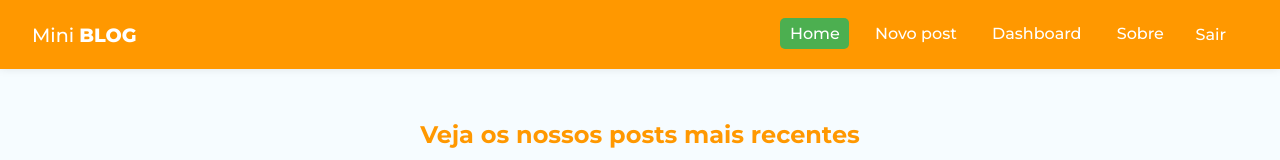
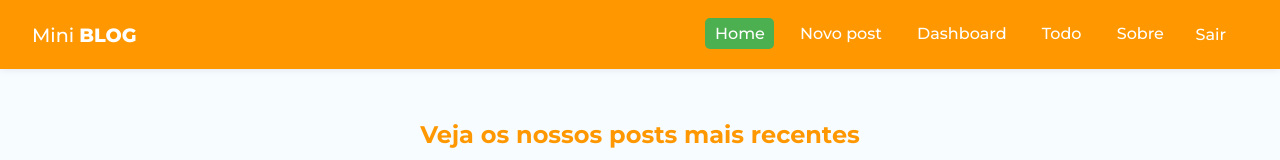
Before and after one commit to igorjosiel/React-MiniBlog, a React (Create React App) app: page / in a window 1280 px wide. Shown: the top 160 px of the page. Built offline with nearby package versions, Linux system fonts and the light colour scheme; no server answers; the database is empty; sample sign-in values are in the browser's storage.

Commit message:
Cria nova tela para a opção de Todos no sistema.

```diff
--- a/src/App.js
+++ b/src/App.js
@@ -14,6 +14,7 @@ import Login from "./pages/Login/Login";
 import Register from "./pages/Register/Register";
 import Dashboard from "./pages/Dashboard/Dashboard";
 import EditPost from "./pages/EditPost/EditPost";
+import Todo from './pages/Todo/Todo';
 
 // components
 import Layout from './components/Layout';
@@ -78,6 +79,14 @@ function App() {
                     </ProtectedRoute>
                   }
                 />
+                <Route
+                  path="/todo"
+                  element={
+                    <ProtectedRoute user={user}>
+                      <Todo />
+                    </ProtectedRoute>
+                  }
+                />
 
                 {/* Rotas públicas */}
                 <Route
--- a/src/components/Navbar.js
+++ b/src/components/Navbar.js
@@ -62,6 +62,14 @@ const Navbar = () => {
                 Dashboard
               </NavLink>
             </li>
+            <li>
+              <NavLink
+                to="/todo"
+                className={({ isActive }) => (isActive ? styles.active : "")}
+              >
+                Todo
+              </NavLink>
+            </li>
           </>
         )}
         <li>
--- /dev/null
+++ b/src/pages/Todo/Todo.jsx
@@ -0,0 +1,13 @@
+// import { Link } from "react-router-dom";
+// import { useFetchDocuments } from "../../hooks/useFetchDocuments";
+// import { useDeleteDocument } from "../../hooks/useDeleteDocument";
+// import { useAuthValue } from "../../contexts/AuthContext";
+// import styles from "./Dashboard.module.css";
+
+const Todo = () => {
+  return (
+   <p>Teste 555</p>
+  );
+};
+
+export default Todo;
```
Also changed, not shown: src/pages/Todo/Todo.module.css (added).
